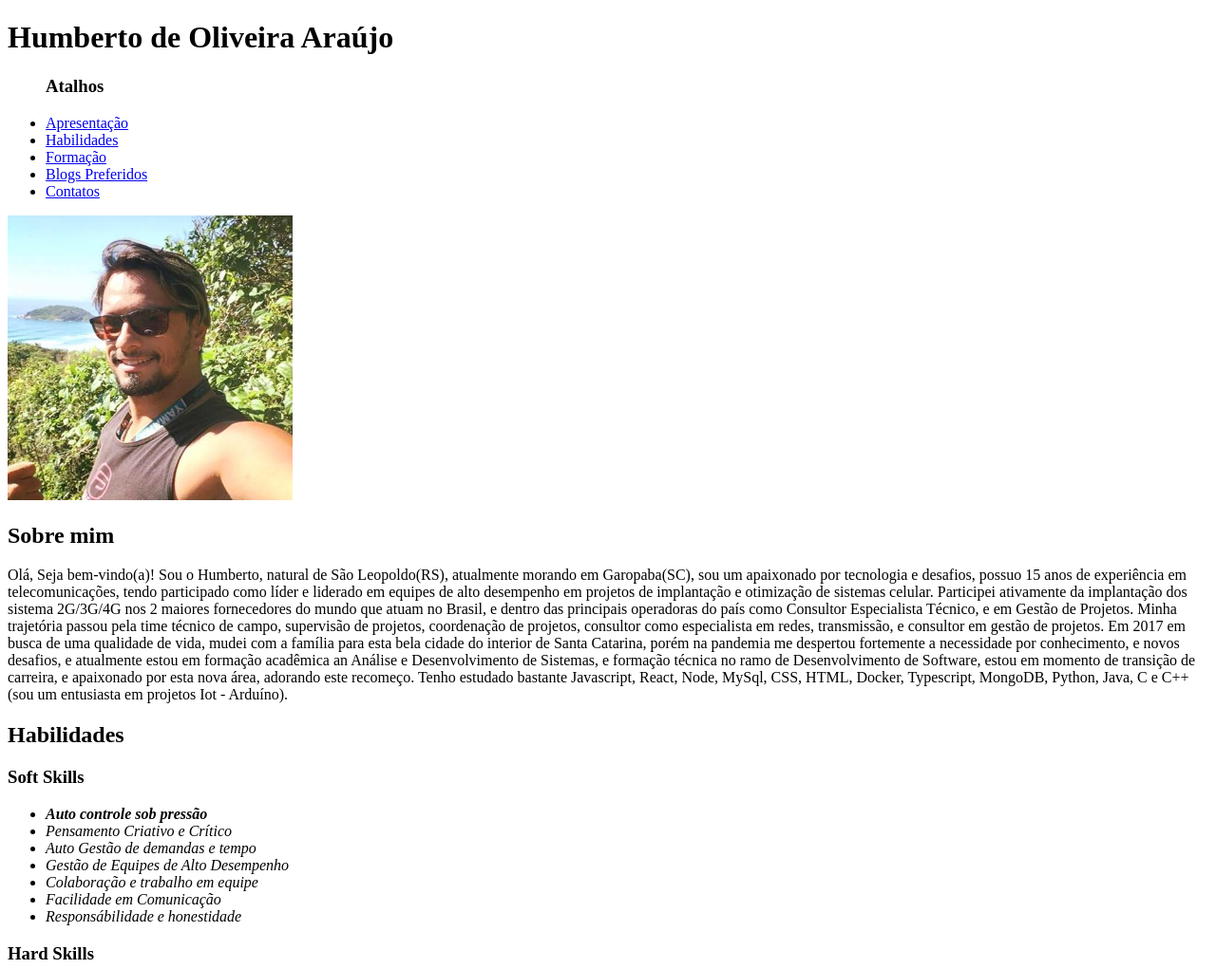
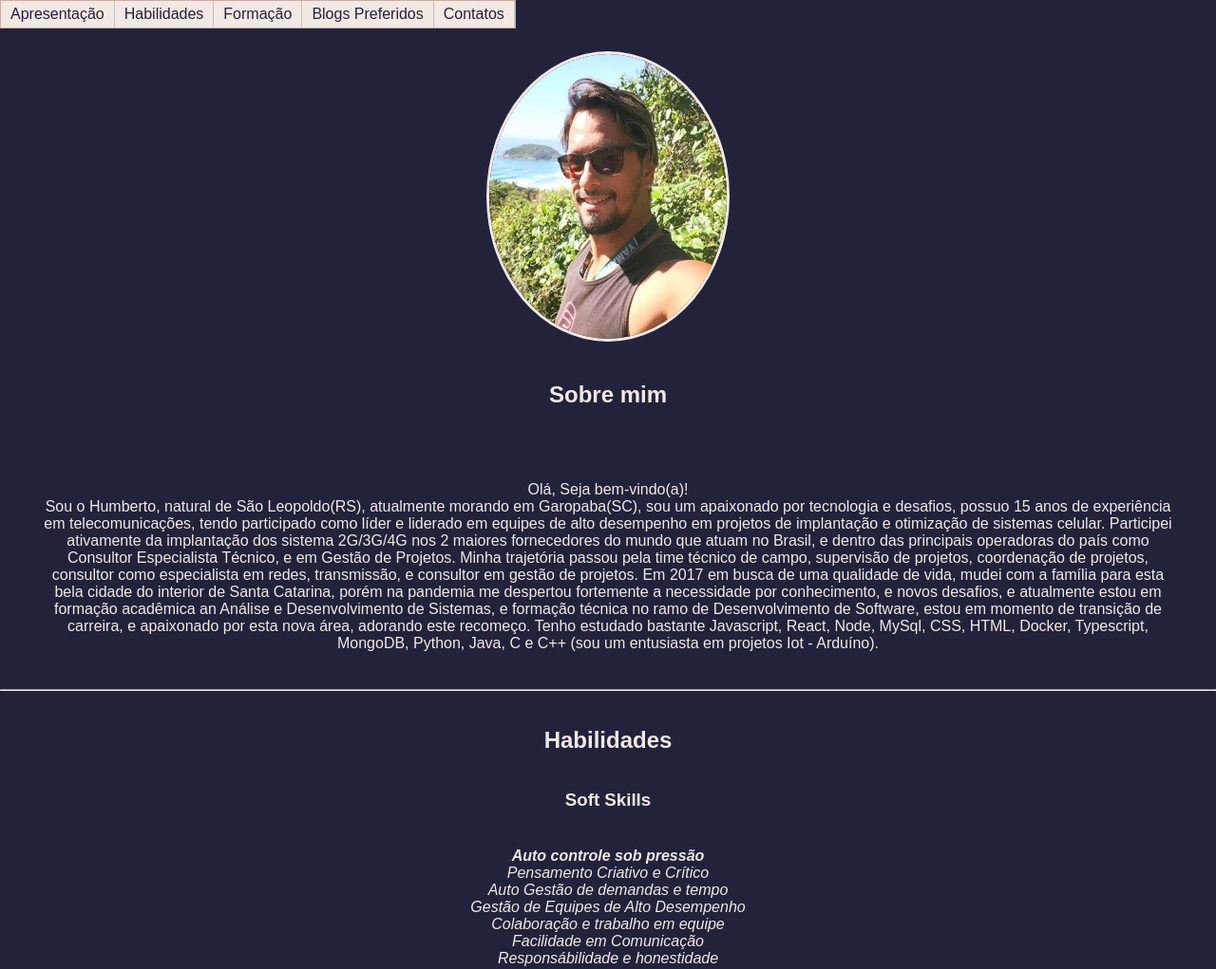
Before and after one commit to HumbertoAraujo/humbertoaraujo.github.io, a plain HTML site: page index.html in a window 1280 px wide. Shown: the top 1021 px of the page at 95% size. Drawn offline with Linux system fonts and the light colour scheme.

Commit message:
Realizado primeira estilização com CSS aprendido nos dias 1 e 2 do módulo 3

```diff
--- a/index.html
+++ b/index.html
@@ -6,26 +6,97 @@
     <meta http-equiv="X-UA-Compatible" content="IE=edge" />
     <meta name="viewport" content="width=device-width, initial-scale=1.0" />
     <title>Portfolio Humberto de Oliveira Araújo</title>
+    <link rel="stylesheet" type="text/css" href="/style.css">
+    <style>
+      *{
+        margin: 0;
+        padding:0;
+              }
+      body {
+        background-color: #22223B;
+        color: #F2E9E4;
+        text-align: center;
+        font-family: Arial, Helvetica, sans-serif;
+      }
+      #foto {
+        border-radius: 100%;
+        width: 250px;
+        align-self: center;
+        border-style: solid;
+
+      }
+      .indice{
+        list-style:none;
+        border:1px solid #C9ADA7;
+        float:left;
+        align-items: flex-end;
+        align-content: center;
+      }
+      .indice li{
+        position:relative;
+        float:left;
+        border-right:1px solid #c0c0c0;
+      }
+
+      .indice li a{
+        color:#22223B;
+        text-decoration:none;
+        padding:5px 10px;
+        display:block;
+        background-color: #F2E9E4;
+
+      }
+
+      .indice li a:hover{
+        background:#F2E9E4;
+        color:#fff;
+        -moz-box-shadow:0 3px 10px 0 #CCC;
+        -webkit-box-shadow:0 3px 10px 0 #ccc;
+        text-shadow:0px 0px 5px #fff;
+      }
+
+      p {
+        padding: 3%;
+
+
+
+      }
+
+      h2 {
+        padding: 3%;
+
+      }
+
+      .h2Title {
+        padding: 3%;
+        list-style:none;
+      }
+
+
+    </style>
   </head>
   <body>
-    <h1>Humberto de Oliveira Araújo</h1>
 
-    <ul>
-      <h3>Atalhos</h3>
+    <nav>
+    <ul class="indice">
+      <h3></h3>
       <li><a href="#apresentacao">Apresentação</a></li>
       <li><a href="#habilidades">Habilidades</a></li>
       <li><a href="#formacao">Formação</a></li>
       <li><a href="#blogs">Blogs Preferidos</a></li>
       <li><a href="#contatos">Contatos</a></li>
+    </ul>
+  <br>
+  <br>
+  <br>
 
 
-    </ul>
 
     <img id="foto" src="/images/24176751_1669202483164201_7408625814592544909_n.jpg" alt="Foto Humberto" height="300px"/>
 
-    <h2>Sobre mim</h3>
-    <p id="apresentacao">
-        Olá, Seja bem-vindo(a)!
+    <h2 id="apresentacao">Sobre mim</h3>
+    <p>
+          Olá, Seja bem-vindo(a)! <br>
 
         Sou o Humberto, natural de São Leopoldo(RS), atualmente morando em Garopaba(SC), sou um apaixonado por tecnologia e desafios, possuo 15 anos de experiência em telecomunicações, tendo participado como líder e liderado em equipes de alto desempenho em projetos de implantação e otimização de sistemas celular.
         Participei ativamente da implantação dos sistema 2G/3G/4G nos 2 maiores fornecedores do mundo que atuam no Brasil, e dentro das principais operadoras do país como Consultor Especialista Técnico, e em Gestão de Projetos.
@@ -33,10 +104,10 @@
         Em 2017 em busca de uma qualidade de vida, mudei com a família para esta bela cidade do interior de Santa Catarina, porém na pandemia me despertou fortemente a necessidade por conhecimento, e novos desafios, e atualmente estou em formação acadêmica an Análise e Desenvolvimento de Sistemas, e formação técnica no ramo de Desenvolvimento de Software, estou em momento de transição de carreira, e apaixonado por esta nova área, adorando este recomeço.
         Tenho estudado bastante Javascript, React, Node, MySql, CSS, HTML, Docker, Typescript, MongoDB, Python, Java, C e C++ (sou um entusiasta em projetos Iot - Arduíno).
     </p>
-
+<hr>
     <h2 id="habilidades" >Habilidades</h2>
     <h3>Soft Skills</h3>
-    <ul>
+    <ul class="h2Title">
       <li><em><b>Auto controle sob pressão</b></em></li>
       <li><em>Pensamento Criativo e Crítico</em></li>
       <li><em>Auto Gestão de demandas e tempo</em></li>
@@ -45,9 +116,8 @@
       <li><em>Facilidade em Comunicação</em></b>
       </li><li><em>Responsábilidade e honestidade</em></li>
     </ul>
-
     <h3>Hard Skills</h3>
-    <ul>
+    <ul class="h2Title">
       <li><em>Conhecimento avançado em <b>Redes e Telecomuniações C e C++</b></em></li>
       <li><em>Conhecimento básico em <b>C e C++</b></em></li>
       <li><em>Conhecimento intermediário em <b>Arduíno</b></em></li>
@@ -60,7 +130,7 @@
     </ul>
 
     <h3 id="formacao" >Formação</h3>
-    <ul>
+    <ul class="h2Title">
       <li><em><b>Curso Desenvolvimento Web FullStack - Trybe</b></em> "Conclusão 04/2023"</li>
       <li><em>Análise e Desenvolvimento de Sistemas - Unopar "Conclusão 12/2022"</em></li>
       <li><em>Analista de Negócios - Unisinos</em></li>
@@ -71,13 +141,13 @@
 
       <h2 id="blogs">Blogs que mais acesso</h2>
 
-    <p><a href="https://cursodearduino.net/" target="_blank">Blog Brincando com Idéias</a></p>
-    <p><a href="http://www.cursoemvideo.com/blog/" target="_blank">Blog Curso em Vídeo</a></p>
-    <p><a href="http://www.patte.com.br/tag/automacao-residencial/" target="_blank">Blog Patte Tech "Nossa Casa inteligente</a></p>
+    <p><a href="https://blog.arduino.cc/" target="_blank"> <img src="/images/arduino-logo.png" alt="logoArduino" width="150px"> </a></p>
+    <p><a href="http://www.cursoemvideo.com/blog/" target="_blank"> <img src="/images/cursoemvideo-logo.png" alt="logoCursoemVídeo" width="200px"> </a></p>
+    <p><a href="http://www.patte.com.br/tag/automacao-residencial/" target="_blank"> <img src="/images/pattetechlogo.png" alt="logoPattetech" width="200"> </a></p>
 <hr>
     <h2 id="contatos">Contatos</h2>
-    <p><a href="https:www.linkedin.com/in/humbertoaraujo1985/"target="_blank">LinkedIn</a>
-    </p><p><a href="https://github.com/HumbertoAraujo" target="_blank">GitHub</a></p>
-    <h5><a href="#foto">Voltar para Topo/Foto</a></h5>
+    <p><a href="https:www.linkedin.com/in/humbertoaraujo1985/"target="_blank"> <img src="/images/kindpng_3854961.png" alt="IconLinkedin" width="80px"> </a>
+    </p><p><a href="https://github.com/HumbertoAraujo" target="_blank"> <img src="/images/github-icon.png" alt="iconGithub" width="80px"> </a></p>
+    <h5><a href="#foto"> <img src="/images/photoIcon.png" alt="Iconfoto" width="50px"> </a></h5>
   </body>
 </html>
```
Also changed, not shown: images/arduino-logo.png (added), images/cursoemvideo-logo.png (added), images/github-icon.png (added), images/kindpng_3854961.png (added), images/pattetechlogo.png (added), images/photoIcon.png (added), style.css (added).
